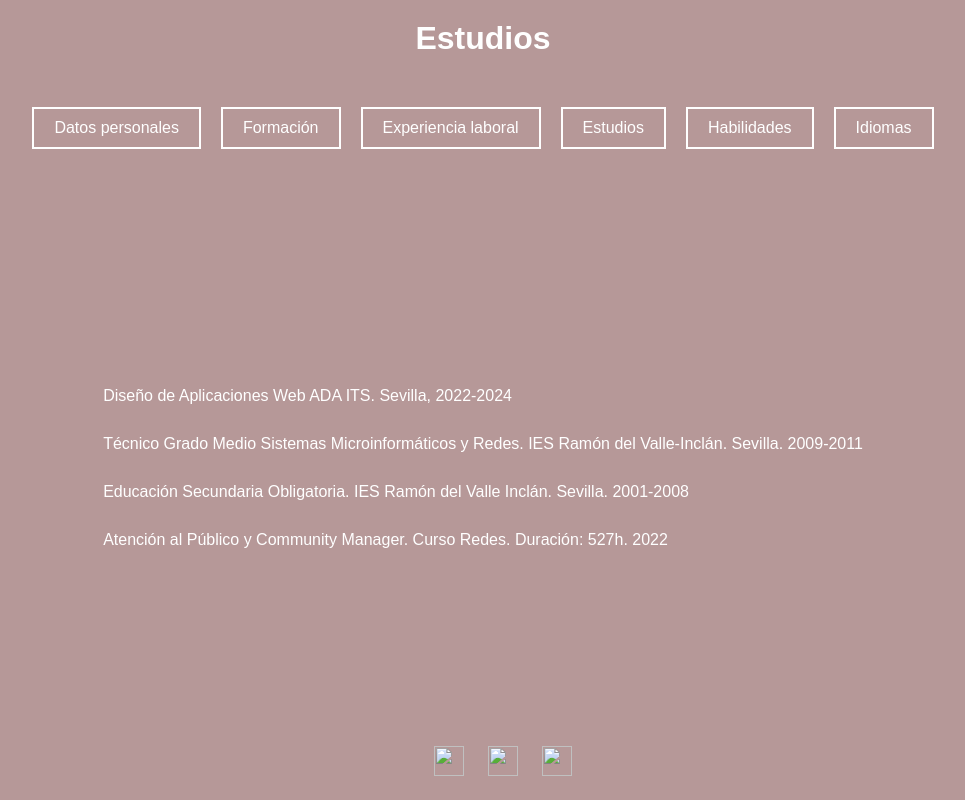
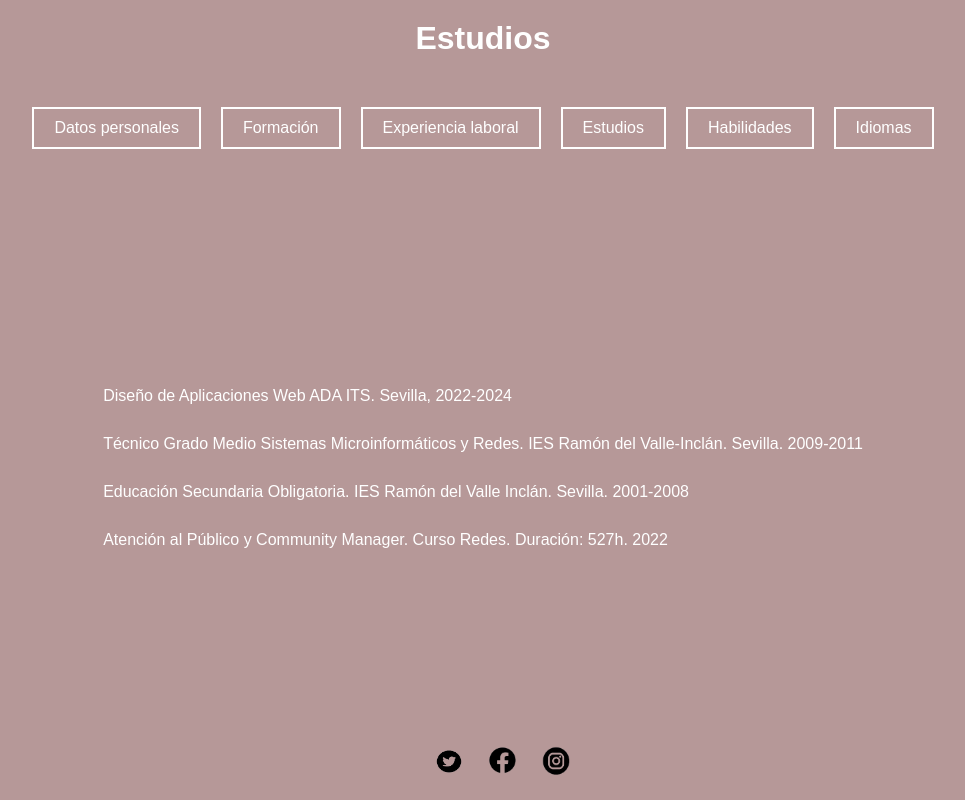
Before and after one commit to jorgehuetebarrera/Portfolio, a plain HTML site: page Estudios.html in a window 1280 px wide. Shown: the whole page, without its empty margins (157-1122 px from the left). Drawn offline with Linux system fonts and the light colour scheme.

Commit message:
cambios en la descarga

```diff
--- a/Estudios.html
+++ b/Estudios.html
@@ -43,9 +43,9 @@
         </div>
 
         <footer>
-            <a href="https://twitter.com/home?lang=es"> <img class="icono" src="twiter.png"></a>
-            <a href="https://es-es.facebook.com/"> <img class="icono" src="facebok.png"></a>
-            <a href="https://www.instagram.com/"> <img  class="icono" src="instagram.png"></a>
+            <a href="https://twitter.com/home?lang=es"> <img class="icono" src="./imagenes/twiter.png"></a>
+            <a href="https://es-es.facebook.com/"> <img class="icono" src="./imagenes/facebok.png"></a>
+            <a href="https://www.instagram.com/"> <img  class="icono" src="./imagenes/instagram.png"></a>
         </footer>
 </body>
 
```
Also changed, not shown: DatosPersonales.html (+2 -2 lines).
